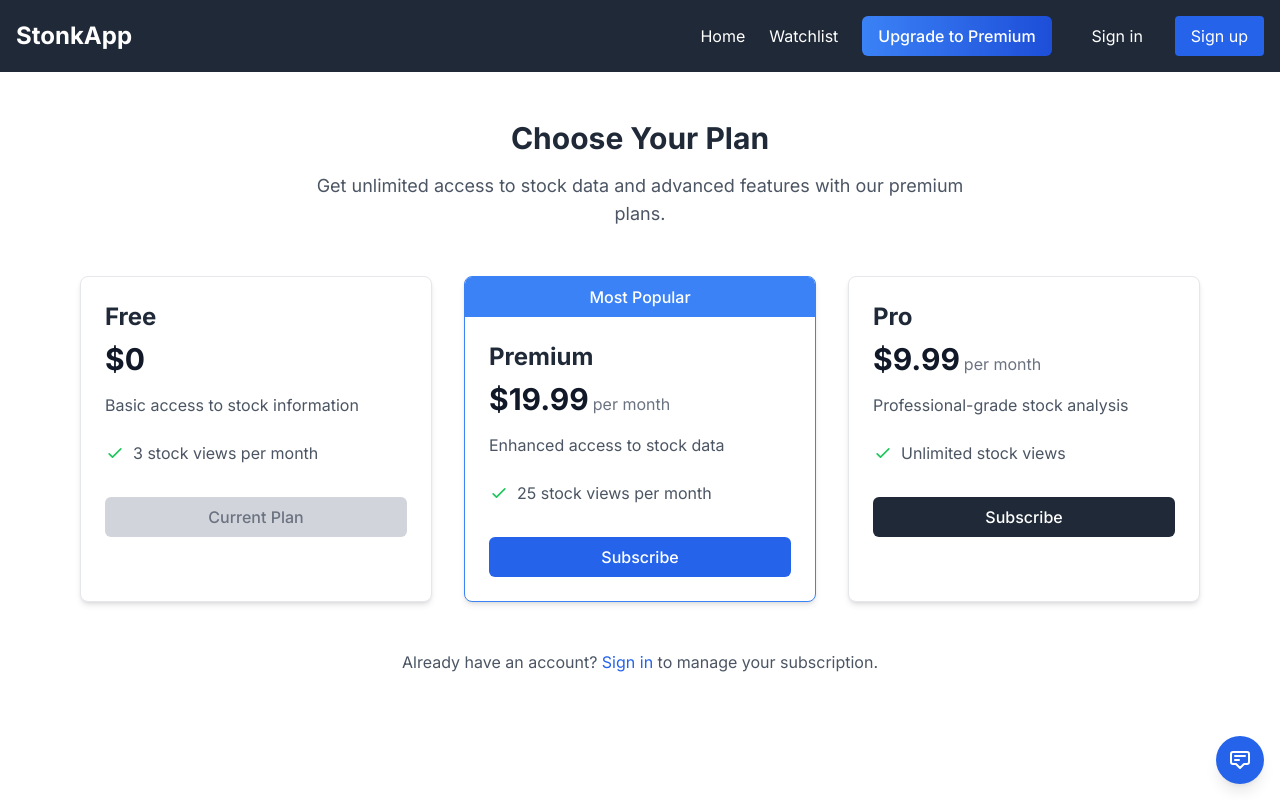
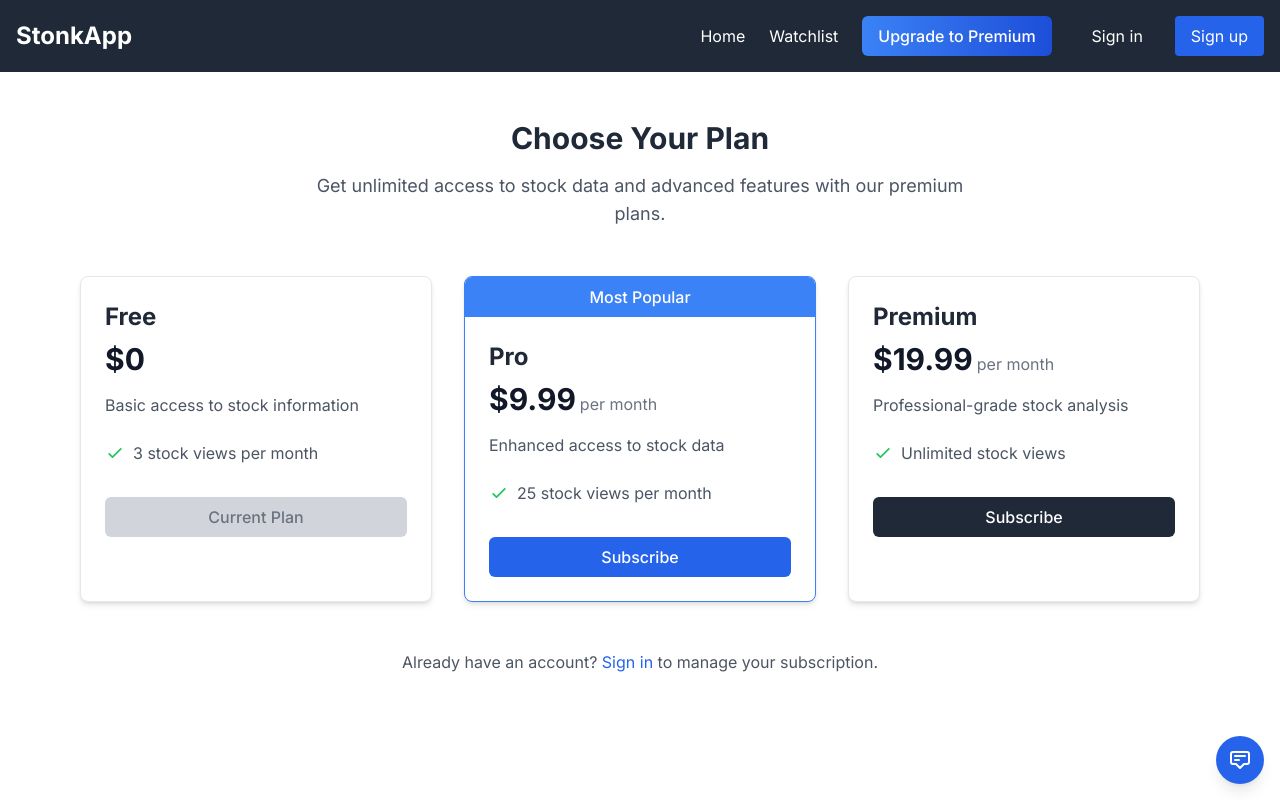
Before and after one commit to jakefrompopeyes/stonkapp, a Next.js app in the folder frontend/: page /pricing in a window 1280 px wide. Built offline with nearby package versions, Linux system fonts and the light colour scheme; no server answers.

Commit message:
Revert pricing page changes to original configuration

```diff
--- a/frontend/src/app/pricing/page.tsx
+++ b/frontend/src/app/pricing/page.tsx
@@ -21,8 +21,8 @@ const plans = [
   },
   {
     id: 'pro',
-    name: 'Premium',
-    price: '$19.99',
+    name: 'Pro',
+    price: '$9.99',
     period: 'per month',
     description: 'Enhanced access to stock data',
     features: [
@@ -35,8 +35,8 @@ const plans = [
   },
   {
     id: 'premium',
-    name: 'Pro',
-    price: '$9.99',
+    name: 'Premium',
+    price: '$19.99',
     period: 'per month',
     description: 'Professional-grade stock analysis',
     features: [
```
